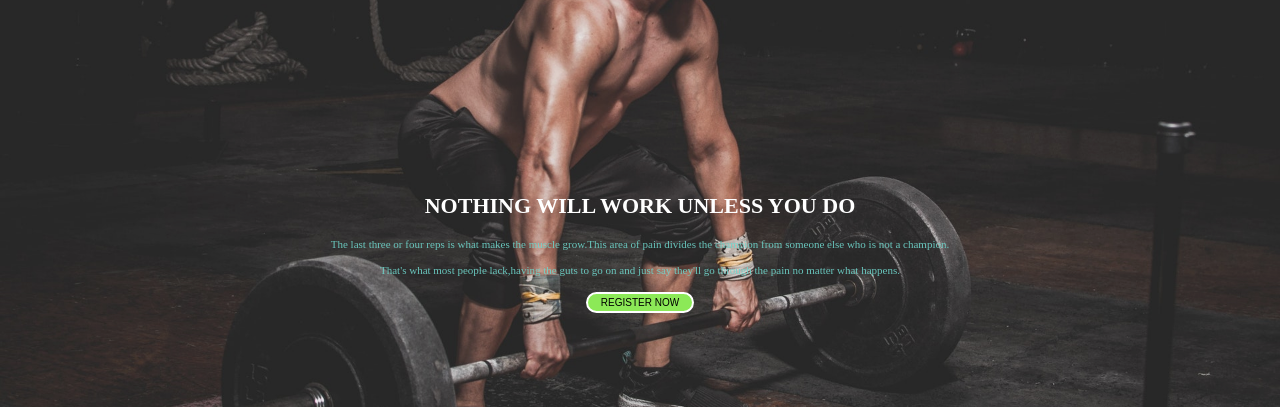
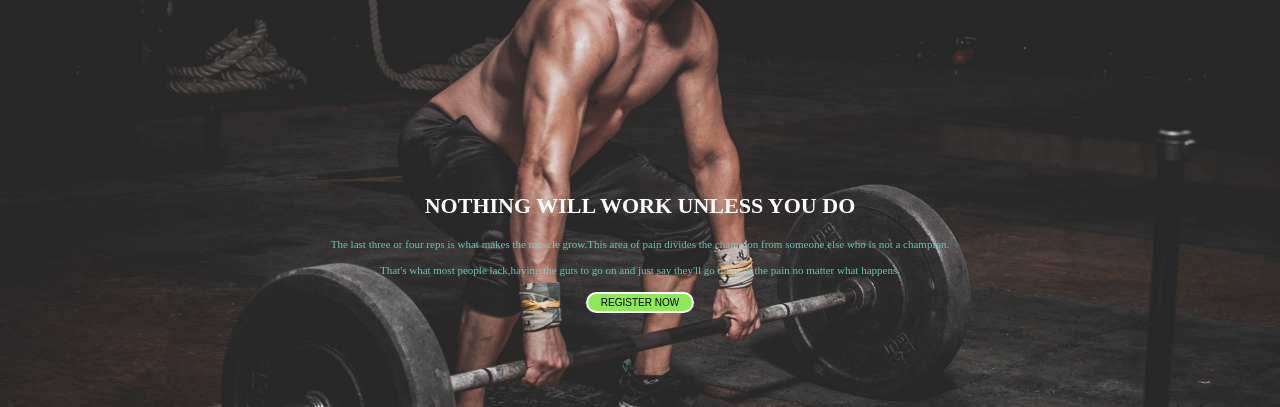
Before and after one commit to manavtimbadiya/FitnessClub, a plain HTML site: page index.html in a window 1280 px wide. Shown: the part 129-536 px from the top of the page. Drawn offline with Linux system fonts and the light colour scheme.

Commit message:
style: updated

```diff
--- a/phone.css
+++ b/phone.css
@@ -27,7 +27,7 @@
 
 /*Home*/
 #home::before{
-    height: 73%;
+    height: 75%;
 }
 #home h1 {
     font-size: 22px;
```
